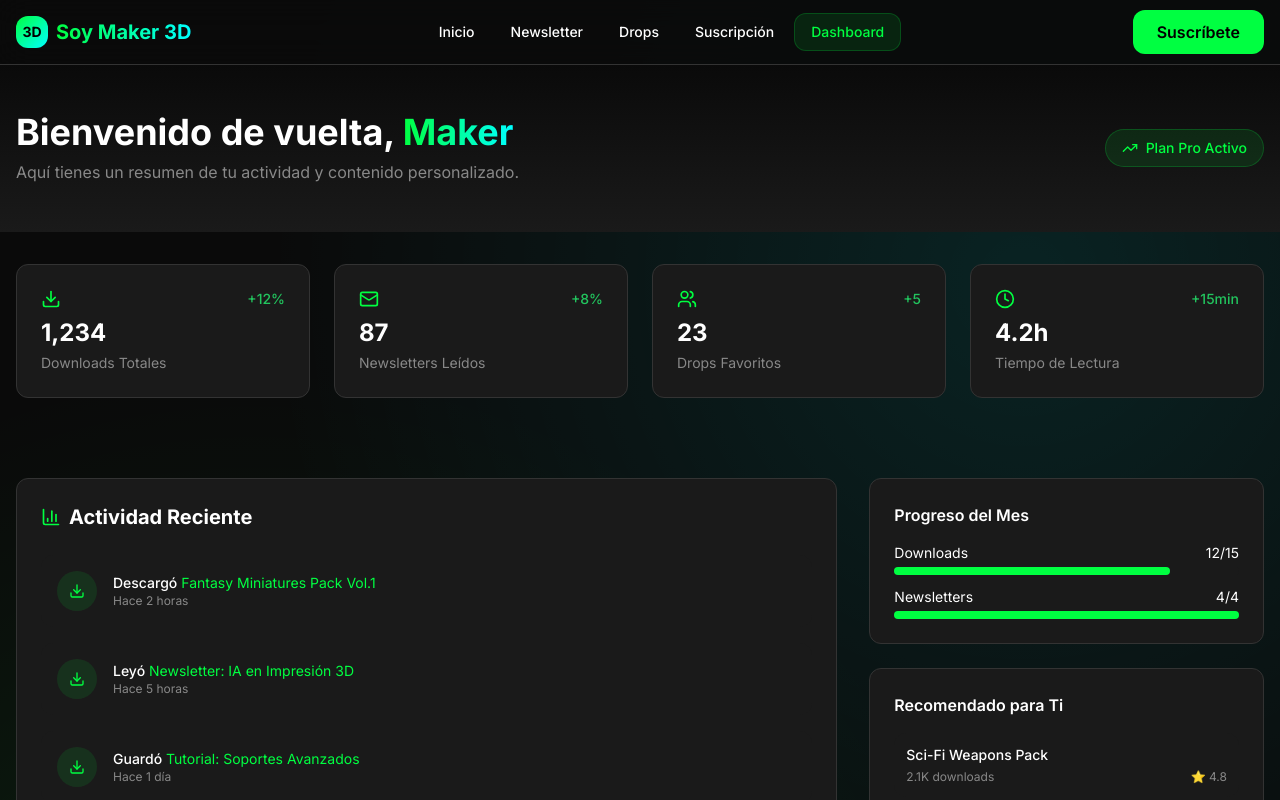
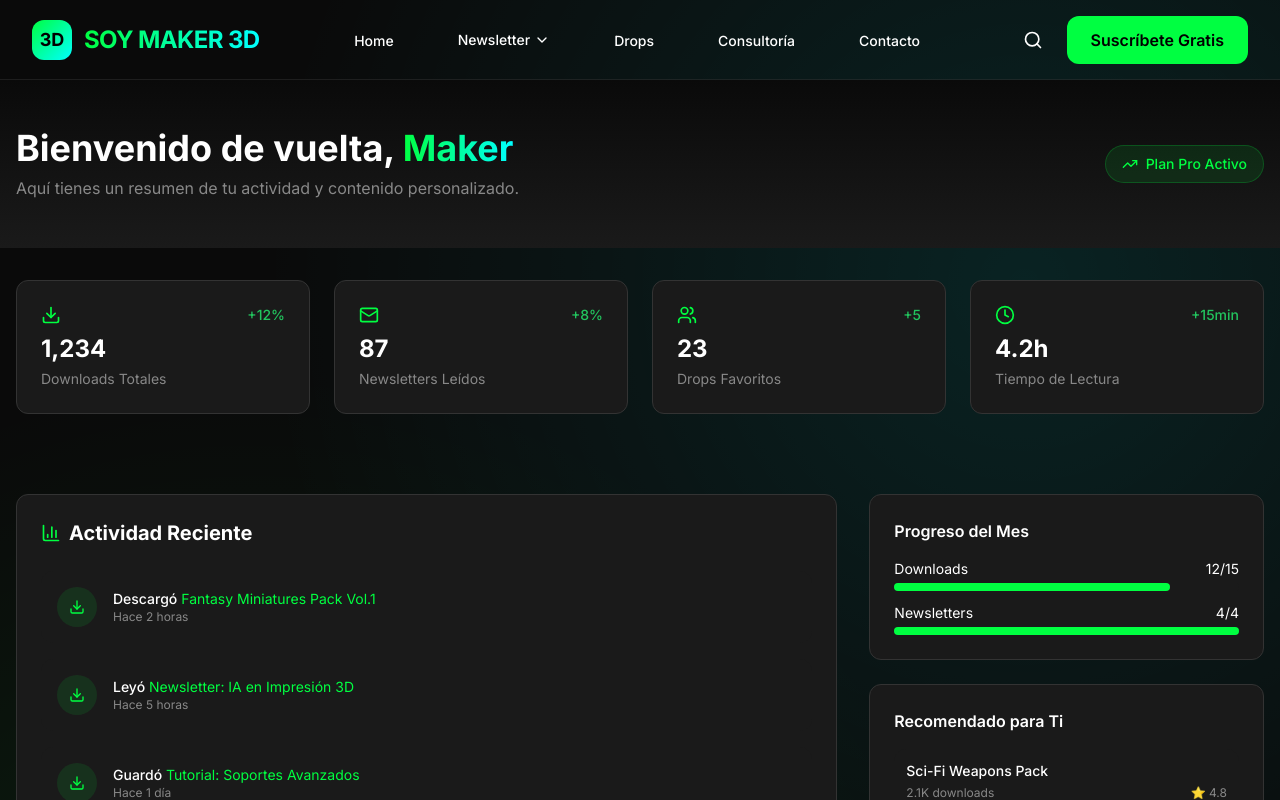
Before and after one commit to enriicrey/maker-neon-platform, a React (Vite) app: page /dashboard in a window 1280 px wide. Shown: the top 800 px of the page. Built offline with nearby package versions, Linux system fonts and the light colour scheme.

Commit message:
feat: Implement header component
Implement a responsive and interactive header with logo, navigation, CTA, and mobile menu, including sticky behavior, hover effects, dropdown, and user state indicator.

```diff
--- a/src/components/Layout.tsx
+++ b/src/components/Layout.tsx
@@ -11,7 +11,7 @@ const Layout = ({ children }: LayoutProps) => {
   return (
     <div className="min-h-screen flex flex-col">
       <Navigation />
-      <main className="flex-1 pt-16">
+      <main className="flex-1 pt-20 lg:pt-20 md:pt-16 sm:pt-16">
         {children}
       </main>
       <Footer />
--- a/src/components/Navigation.tsx
+++ b/src/components/Navigation.tsx
@@ -1,43 +1,236 @@
 
-import { useState } from 'react';
-import { Menu, X } from 'lucide-react';
+import { useState, useEffect } from 'react';
+import { Menu, X, Search, Bell, User, ChevronDown } from 'lucide-react';
 import { Link, useLocation } from 'react-router-dom';
+import {
+  DropdownMenu,
+  DropdownMenuContent,
+  DropdownMenuTrigger,
+  DropdownMenuItem,
+} from '@/components/ui/dropdown-menu';
 
 const Navigation = () => {
   const [isOpen, setIsOpen] = useState(false);
+  const [isScrolled, setIsScrolled] = useState(false);
+  const [isLoggedIn, setIsLoggedIn] = useState(false); // This would come from auth context
+  const [notificationCount, setNotificationCount] = useState(3); // Mock notification count
   const location = useLocation();
 
+  // Handle scroll effect
+  useEffect(() => {
+    const handleScroll = () => {
+      setIsScrolled(window.scrollY > 0);
+    };
+    window.addEventListener('scroll', handleScroll);
+    return () => window.removeEventListener('scroll', handleScroll);
+  }, []);
+
   const navItems = [
-    { name: 'Inicio', path: '/' },
-    { name: 'Newsletter', path: '/newsletter' },
+    { name: 'Home', path: '/' },
+    { name: 'Newsletter', path: '/newsletter', hasDropdown: true },
     { name: 'Drops', path: '/drops' },
-    { name: 'Suscripción', path: '/suscripcion' },
-    { name: 'Dashboard', path: '/dashboard' },
+    { name: 'Consultoría', path: '/consultoria' },
+    { name: 'Contacto', path: '/contacto' },
+  ];
+
+  const newsletterDropdownItems = [
+    { name: 'Archivo Completo', path: '/newsletter/archivo' },
+    { name: 'Última Edición', path: '/newsletter/latest' },
+    { name: 'Suscribirse', path: '/suscripcion' },
   ];
 
   const isActive = (path: string) => location.pathname === path;
 
+  const handleKeyboardShortcut = (e: KeyboardEvent) => {
+    if ((e.ctrlKey || e.metaKey) && e.key === 'k') {
+      e.preventDefault();
+      // Open search modal - would implement search functionality
+      console.log('Search shortcut triggered');
+    }
+  };
+
+  useEffect(() => {
+    document.addEventListener('keydown', handleKeyboardShortcut);
+    return () => document.removeEventListener('keydown', handleKeyboardShortcut);
+  }, []);
+
   return (
-    <nav className="fixed top-0 left-0 right-0 z-50 bg-dark-bg/90 backdrop-blur-lg border-b border-dark-border">
-      <div className="container mx-auto px-4">
-        <div className="flex items-center justify-between h-16">
+    <>
+      <nav
+        className={`fixed top-0 left-0 right-0 z-50 transition-all duration-300 ease-in-out ${
+          isScrolled
+            ? 'bg-black/80 backdrop-blur-md shadow-lg border-b border-dark-border'
+            : 'bg-transparent border-b border-dark-border/50'
+        } h-20 lg:h-20 md:h-16 sm:h-16`}
+      >
+        <div className="container mx-auto px-4 lg:px-8 h-full">
+          <div className="flex items-center justify-between h-full">
+
             {/* Logo */}
-          <Link to="/" className="flex items-center space-x-2">
-            <div className="w-8 h-8 bg-gradient-neon rounded-lg flex items-center justify-center">
-              <span className="text-black font-bold text-sm">3D</span>
+            <Link to="/" className="flex items-center space-x-3 group">
+              <div className="w-10 h-10 bg-gradient-neon rounded-lg flex items-center justify-center transition-transform duration-300 group-hover:scale-105">
+                <span className="text-black font-bold text-lg">3D</span>
               </div>
-            <span className="text-xl font-bold text-gradient">
-              Soy Maker 3D
+              <span className="text-xl lg:text-2xl font-bold text-gradient font-sans tracking-tight">
+                SOY MAKER 3D
               </span>
             </Link>
 
             {/* Desktop Navigation */}
-          <div className="hidden md:flex items-center space-x-1">
+            <div className="hidden lg:flex items-center space-x-8">
               {navItems.map((item) => (
+                <div key={item.path} className="relative">
+                  {item.hasDropdown ? (
+                    <DropdownMenu>
+                      <DropdownMenuTrigger asChild>
+                        <button
+                          className={`flex items-center space-x-1 px-4 py-2 rounded-lg text-sm font-medium transition-all duration-300 hover:text-primary hover:bg-primary/5 ${
+                            isActive(item.path)
+                              ? 'text-primary bg-primary/10 border border-primary/20'
+                              : 'text-white'
+                          }`}
+                        >
+                          <span>{item.name}</span>
+                          <ChevronDown size={16} className="transition-transform duration-200 group-data-[state=open]:rotate-180" />
+                        </button>
+                      </DropdownMenuTrigger>
+                      <DropdownMenuContent
+                        className="bg-dark-surface border border-primary/20 shadow-xl shadow-primary/10 animate-fade-in"
+                        align="center"
+                      >
+                        {newsletterDropdownItems.map((dropdownItem) => (
+                          <DropdownMenuItem key={dropdownItem.path} asChild>
                             <Link
-                key={item.path}
+                              to={dropdownItem.path}
+                              className="text-white hover:text-primary hover:bg-primary/10 transition-colors duration-200 cursor-pointer"
+                            >
+                              {dropdownItem.name}
+                            </Link>
+                          </DropdownMenuItem>
+                        ))}
+                      </DropdownMenuContent>
+                    </DropdownMenu>
+                  ) : (
+                    <Link
                       to={item.path}
-                className={`px-4 py-2 rounded-lg text-sm font-medium transition-all duration-300 ${
+                      className={`px-4 py-2 rounded-lg text-sm font-medium transition-all duration-300 hover:text-primary hover:bg-primary/5 ${
+                        isActive(item.path)
+                          ? 'text-primary bg-primary/10 border border-primary/20'
+                          : 'text-white'
+                      }`}
+                    >
+                      {item.name}
+                    </Link>
+                  )}
+                </div>
+              ))}
+            </div>
+
+            {/* Desktop Actions */}
+            <div className="hidden lg:flex items-center space-x-4">
+              {/* Search */}
+              <button
+                className="p-2 rounded-lg hover:bg-dark-surface transition-colors duration-300 text-white hover:text-primary"
+                title="Buscar (Ctrl+K)"
+              >
+                <Search size={20} />
+              </button>
+
+              {/* Notifications (only when logged in) */}
+              {isLoggedIn && (
+                <button className="relative p-2 rounded-lg hover:bg-dark-surface transition-colors duration-300 text-white hover:text-primary">
+                  <Bell size={20} />
+                  {notificationCount > 0 && (
+                    <span className="absolute -top-1 -right-1 bg-primary text-black text-xs font-bold rounded-full h-5 w-5 flex items-center justify-center animate-pulse">
+                      {notificationCount}
+                    </span>
+                  )}
+                </button>
+              )}
+
+              {/* CTA Button */}
+              {isLoggedIn ? (
+                <Link
+                  to="/dashboard"
+                  className="flex items-center space-x-2 bg-primary text-black font-semibold px-6 py-3 rounded-lg transition-all duration-300 hover:shadow-lg hover:shadow-primary/30 hover:scale-105 hover:brightness-110"
+                >
+                  <User size={16} />
+                  <span>Mi Dashboard</span>
+                </Link>
+              ) : (
+                <Link
+                  to="/suscripcion"
+                  className="bg-primary text-black font-semibold px-6 py-3 rounded-lg transition-all duration-300 hover:shadow-lg hover:shadow-primary/30 hover:scale-105 hover:brightness-110"
+                >
+                  Suscríbete Gratis
+                </Link>
+              )}
+            </div>
+
+            {/* Mobile/Tablet Actions */}
+            <div className="flex lg:hidden items-center space-x-3">
+              {/* Search Icon */}
+              <button
+                className="p-2 rounded-lg hover:bg-dark-surface transition-colors duration-300 text-white"
+                title="Buscar"
+              >
+                <Search size={20} />
+              </button>
+
+              {/* Mobile CTA */}
+              {!isLoggedIn && (
+                <Link
+                  to="/suscripcion"
+                  className="bg-primary text-black font-semibold px-4 py-2 rounded-lg text-sm transition-all duration-300 hover:brightness-110"
+                >
+                  Suscríbete
+                </Link>
+              )}
+
+              {/* Hamburger Menu */}
+              <button
+                onClick={() => setIsOpen(!isOpen)}
+                className="p-2 rounded-lg hover:bg-dark-surface transition-colors duration-300 text-white"
+              >
+                {isOpen ? <X size={24} /> : <Menu size={24} />}
+              </button>
+            </div>
+          </div>
+        </div>
+      </nav>
+
+      {/* Mobile Menu Overlay */}
+      {isOpen && (
+        <div className="fixed inset-0 z-40 lg:hidden">
+          {/* Backdrop */}
+          <div
+            className="absolute inset-0 bg-black/80 backdrop-blur-sm animate-fade-in"
+            onClick={() => setIsOpen(false)}
+          />
+
+          {/* Slide Menu */}
+          <div className="absolute top-0 right-0 w-80 max-w-[80vw] h-full bg-dark-surface border-l border-dark-border shadow-2xl animate-slide-in-right">
+            <div className="flex flex-col h-full">
+              {/* Header */}
+              <div className="flex items-center justify-between p-6 border-b border-dark-border">
+                <span className="text-lg font-bold text-gradient">Menú</span>
+                <button
+                  onClick={() => setIsOpen(false)}
+                  className="p-2 rounded-lg hover:bg-dark-bg transition-colors duration-300 text-white"
+                >
+                  <X size={24} />
+                </button>
+              </div>
+
+              {/* Navigation Items */}
+              <div className="flex-1 py-6">
+                <div className="px-6 space-y-2">
+                  {navItems.map((item) => (
+                    <div key={item.path}>
+                      <Link
+                        to={item.path}
+                        onClick={() => setIsOpen(false)}
+                        className={`block px-4 py-3 rounded-lg text-base font-medium transition-all duration-300 ${
                           isActive(item.path)
                             ? 'text-primary bg-primary/10 border border-primary/20'
                             : 'text-white hover:text-primary hover:bg-primary/5'
@@ -45,57 +238,60 @@ const Navigation = () => {
                       >
                         {item.name}
                       </Link>
+
+                      {/* Newsletter Dropdown Items */}
+                      {item.hasDropdown && (
+                        <div className="ml-4 mt-2 space-y-1">
+                          {newsletterDropdownItems.map((dropdownItem) => (
+                            <Link
+                              key={dropdownItem.path}
+                              to={dropdownItem.path}
+                              onClick={() => setIsOpen(false)}
+                              className="block px-4 py-2 text-sm text-muted hover:text-primary transition-colors duration-200"
+                            >
+                              {dropdownItem.name}
+                            </Link>
+                          ))}
+                        </div>
+                      )}
+                    </div>
                   ))}
                 </div>
 
-          {/* CTA Button Desktop */}
-          <div className="hidden md:block">
-            <Link to="/suscripcion" className="btn-neon">
-              Suscríbete
+                {/* Mobile CTA Section */}
+                <div className="px-6 mt-8 pt-6 border-t border-dark-border">
+                  {isLoggedIn ? (
+                    <Link
+                      to="/dashboard"
+                      onClick={() => setIsOpen(false)}
+                      className="flex items-center justify-center space-x-2 w-full bg-primary text-black font-semibold py-3 rounded-lg transition-all duration-300 hover:brightness-110"
+                    >
+                      <User size={18} />
+                      <span>Mi Dashboard</span>
                     </Link>
-          </div>
-
-          {/* Mobile menu button */}
-          <button
-            onClick={() => setIsOpen(!isOpen)}
-            className="md:hidden p-2 rounded-lg hover:bg-dark-surface transition-colors"
-          >
-            {isOpen ? <X size={24} /> : <Menu size={24} />}
-          </button>
-        </div>
-
-        {/* Mobile Navigation */}
-        {isOpen && (
-          <div className="md:hidden py-4 border-t border-dark-border animate-fade-in">
-            <div className="flex flex-col space-y-2">
-              {navItems.map((item) => (
-                <Link
-                  key={item.path}
-                  to={item.path}
-                  onClick={() => setIsOpen(false)}
-                  className={`px-4 py-3 rounded-lg text-sm font-medium transition-all duration-300 ${
-                    isActive(item.path)
-                      ? 'text-primary bg-primary/10 border border-primary/20'
-                      : 'text-white hover:text-primary hover:bg-primary/5'
-                  }`}
-                >
-                  {item.name}
-                </Link>
-              ))}
-              <div className="pt-4">
+                  ) : (
                     <Link
                       to="/suscripcion"
                       onClick={() => setIsOpen(false)}
-                  className="btn-neon w-full text-center block"
+                      className="block w-full text-center bg-primary text-black font-semibold py-3 rounded-lg transition-all duration-300 hover:brightness-110"
                     >
-                  Suscríbete
+                      Suscríbete Gratis
                     </Link>
+                  )}
+                </div>
+              </div>
+
+              {/* Footer Info */}
+              <div className="px-6 py-4 border-t border-dark-border">
+                <p className="text-xs text-muted text-center">
+                  © 2024 Soy Maker 3D. Todos los derechos reservados.
+                </p>
+              </div>
             </div>
           </div>
         </div>
       )}
-      </div>
-    </nav>
+    </>
   );
 };
 
```
Also changed, not shown: src/index.css (+32 -0 lines), tailwind.config.ts (+10 -0 lines). Lines whose indentation alone changed are shown as unchanged.
